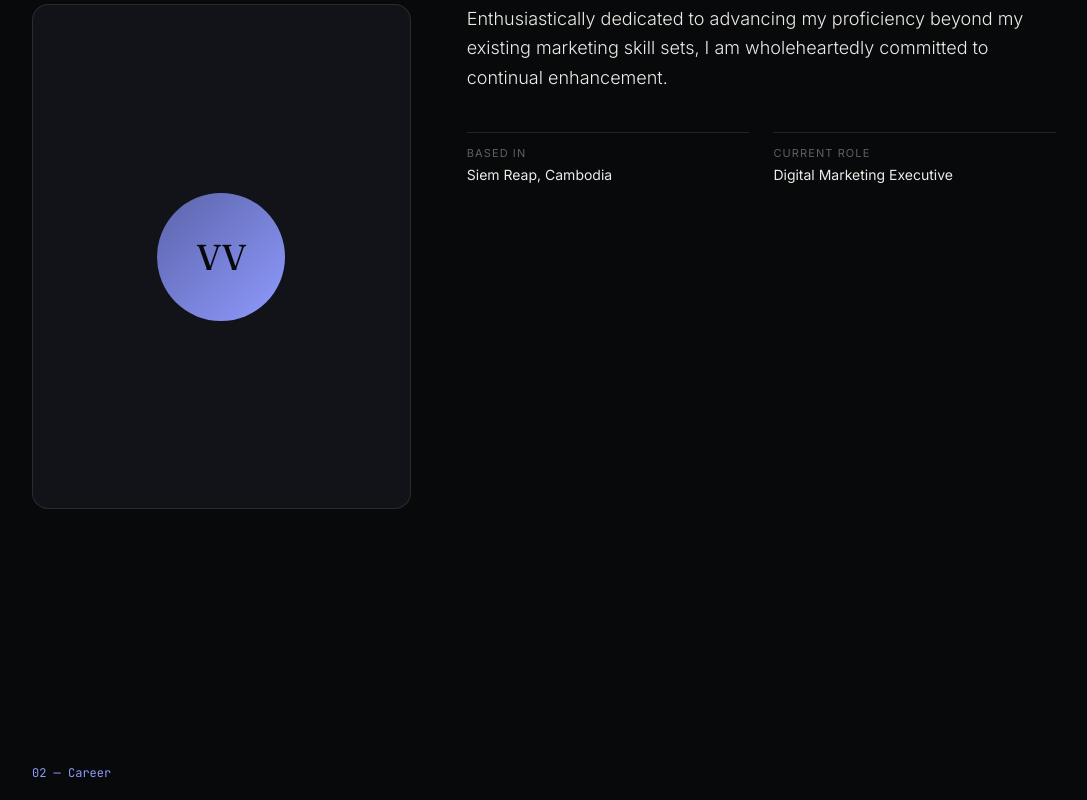
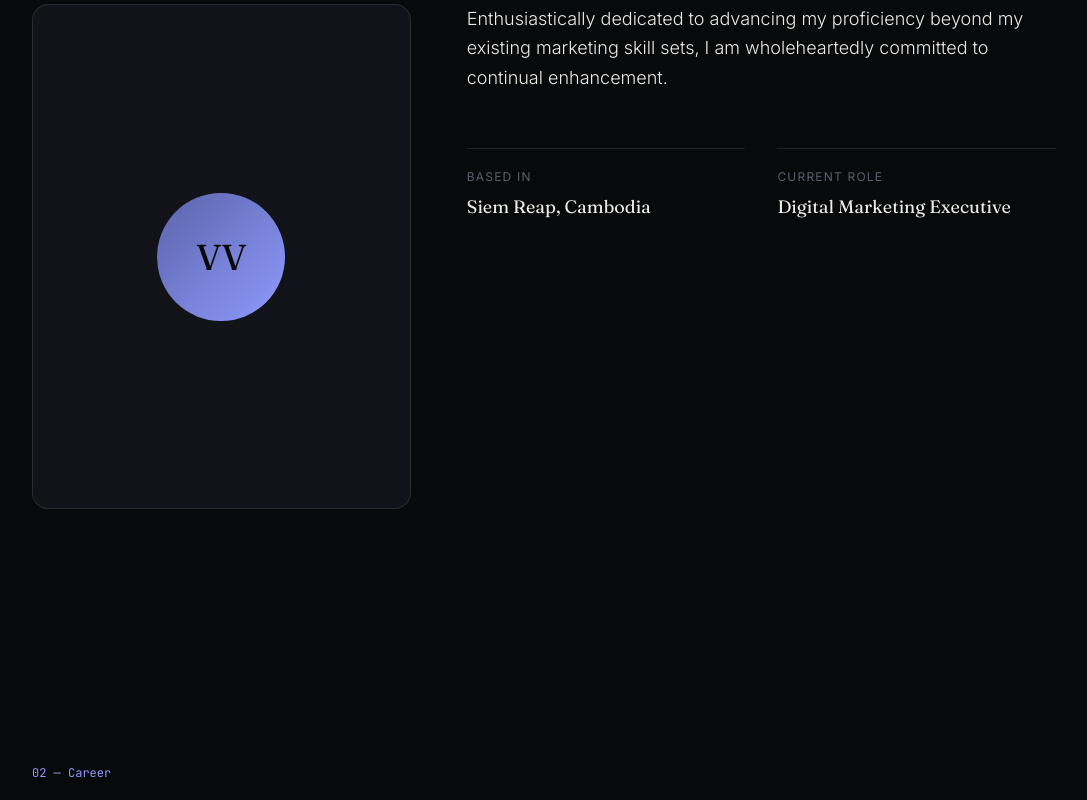
Before and after one commit to VeasnaV17/veasna-portfolio, a Next.js app: page / in a window 1280 px wide. Shown: the part 1060-1860 px from the top of the page, without its empty margins (96-1183 px from the left). Built offline with nearby package versions, Linux system fonts and the light colour scheme.

Commit message:
Enlarge Based In and Current Role section

```diff
--- a/app/page.js
+++ b/app/page.js
@@ -66,16 +66,16 @@ export default function Home() {
           </Reveal>
           <Reveal delay={0.1}>
             <p className="text-lg leading-relaxed font-light">{profile.summary}</p>
-            <div className="grid grid-cols-2 gap-6 mt-10">
-              <div className="border-t border-white/10 pt-3">
-                <div className="text-[11px] uppercase tracking-widest text-muted2 mb-1">Based In</div>
-                <div className="text-sm">{profile.location}</div>
+              <div className="grid grid-cols-2 gap-8 mt-14">
+                <div className="border-t border-white/10 pt-5">
+                  <div className="text-xs uppercase tracking-widest text-muted2 mb-2">Based In</div>
+                  <div className="text-lg font-serif">{profile.location}</div>
+                </div>
+                <div className="border-t border-white/10 pt-5">
+                  <div className="text-xs uppercase tracking-widest text-muted2 mb-2">Current Role</div>
+                  <div className="text-lg font-serif">Digital Marketing Executive</div>
+                </div>
               </div>
-              <div className="border-t border-white/10 pt-3">
-                <div className="text-[11px] uppercase tracking-widest text-muted2 mb-1">Current Role</div>
-                <div className="text-sm">Digital Marketing Executive</div>
-              </div>
-            </div>
           </Reveal>
         </div>
       </section>
```
Also changed, not shown: lib/data.js.
